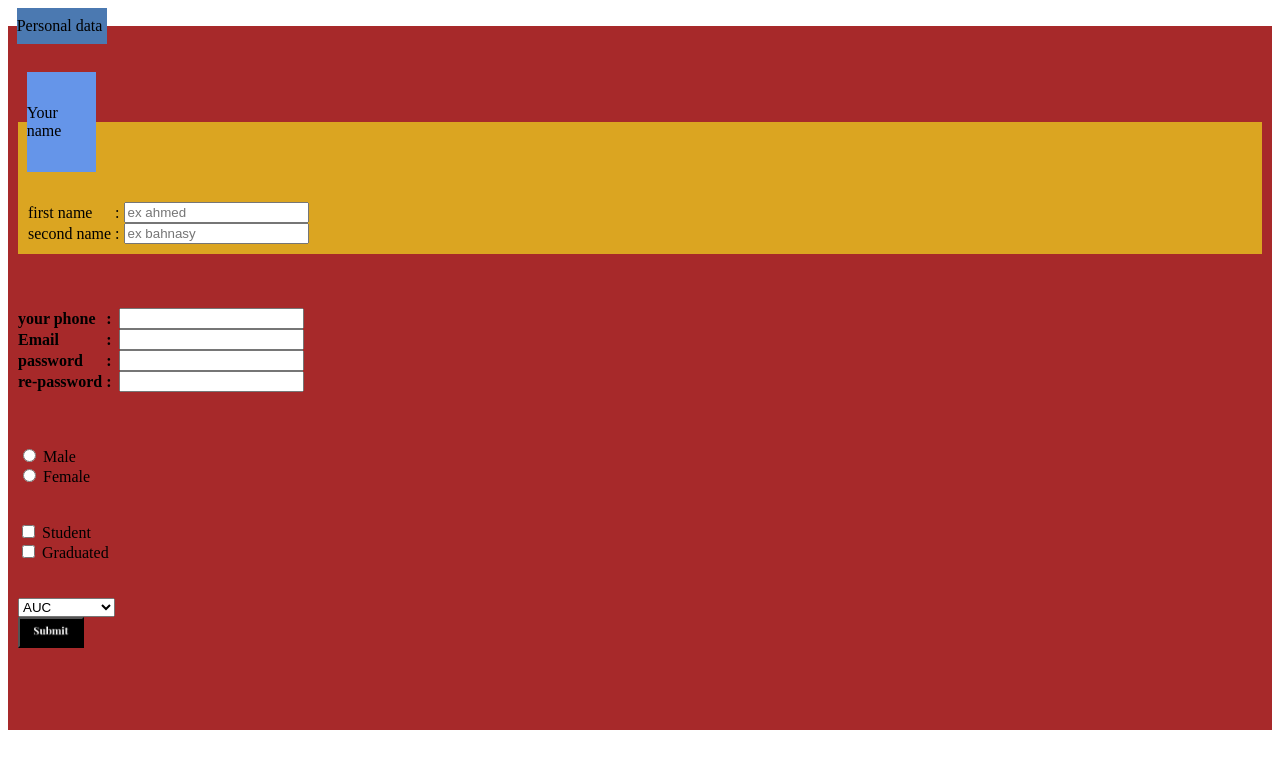
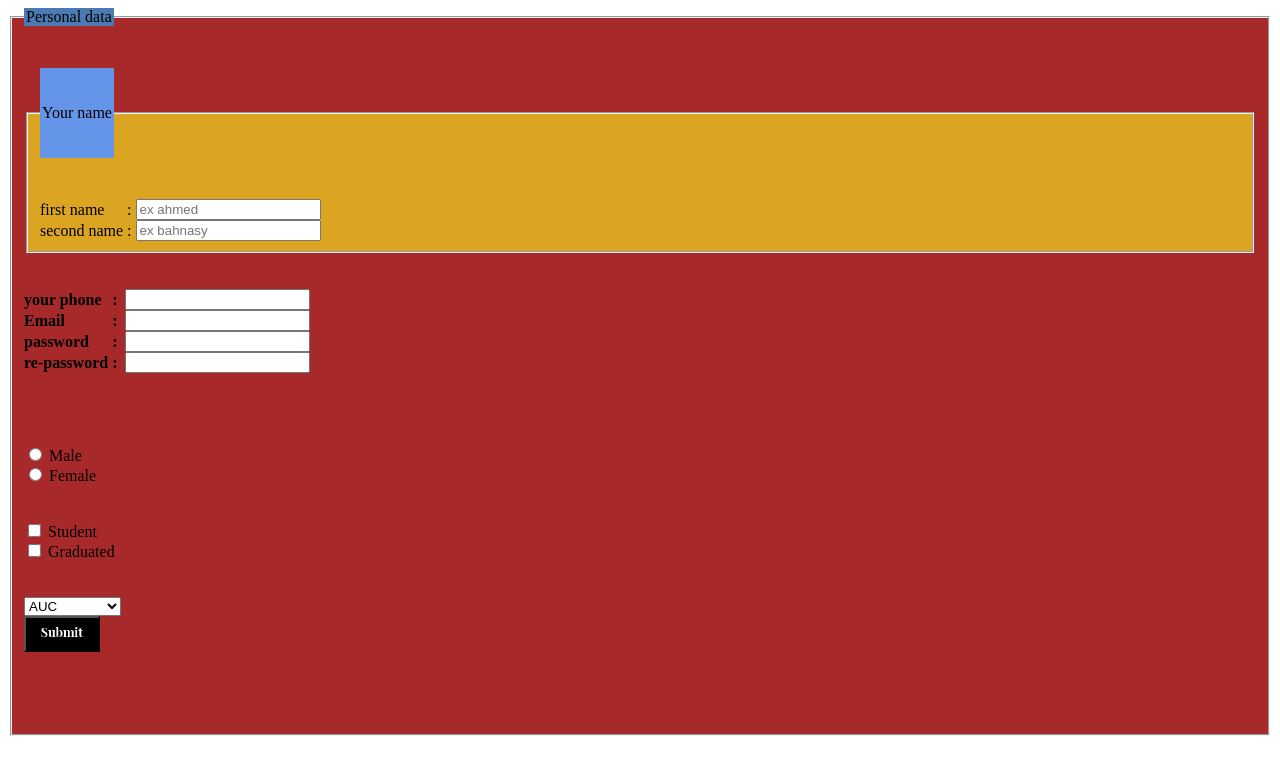
Before and after one commit to IbrahimNourEldeen/Task2._GDSC, a plain HTML site: page index.html in a window 1280 px wide. Drawn offline with Linux system fonts and the light colour scheme.

Commit message:
index.html

```diff
--- a/index.html
+++ b/index.html
@@ -1,5 +1,5 @@
 <!DOCTYPE html>
-<html lang="en" style="background-color: white;">
+<html lang="en">
 <head>
     <meta charset="UTF-8">
     <meta name="viewport" content="width=device-width, initial-scale=1.0">
@@ -7,54 +7,16 @@
 </head>
 
 <body>
-
-
-    <table cellpadding="0" cellspacing="0">
-        <tr>
-            <td width="10px">&nbsp;</td>
-            <td rowspan="2" style="background-color: #4b79b1;" width="100px">Personal data</td>
-            <td width="1500px">&nbsp;&nbsp;</td>
-        </tr>
-        <tr>
-            <td style="background-color:#a7292a;">&nbsp;</td>
-            <td style="background-color:#a7292a;" width="">&nbsp;</td>
-        </tr>
-        <tr style="background-color:#a7292a;">
-            <td style="background-color:#a7292a;">&nbsp;</td>
-            <td>&nbsp;</td>
-            <td>&nbsp;</td>
-        </tr>
-    </table>
-
-
-
-    <form style="background-color:#a7292a; padding: 10px;">
-
-
-
-
-            <table cellpadding="0" cellspacing="0">
-                <tr height="50px">
-                    <td width="10px">&nbsp;</td>
-                    <td rowspan="2" style="background-color: #6595e9;" width="80px">Your name</td>
-                    <td style="background-color:#a7292a;" width="1500px">&nbsp;&nbsp;</td>
-                </tr>
-                <tr height="50px">
-                    <td style="background-color: #dba521;">&nbsp;</td>
-                    <td style="background-color: #dba521;">&nbsp;</td>
-                </tr>
-                <tr style="background-color: #dba521;" height="30px">
-                    <td>&nbsp;</td>
-                    <td>&nbsp;</td>
-                    <td>&nbsp;</td>
-                </tr>
-            </table>
-
-
-
-
-        <div style="background-color:#dba521; padding: 0 10px 10px 10px;">
-        <table cellspacing="0" cellpadding="0">
+    <fieldset style="background-color:#a7292a;">
+        <legend style="background-color: #4b79b1;">Personal data</legend>
+    <br>
+    <br>
+    <form>
+        <fieldset style="background-color:#dba521;">
+            <legend style="background-color: #6595e9;"><br><br>Your name<br><br><br></legend>
+            <br>
+            <br>
+         <table cellspacing="0" cellpadding="0">
             <tr>
                 <td><label for="f">first name</label></td>
                 <td>&nbsp;:&nbsp;</td>
@@ -66,19 +28,14 @@
                 <td><input type="text" name="second" id="s" placeholder="ex bahnasy"> </td>
             </tr>
         </table>
-        </div>
-
-
-
-
-        <br>
+        </fieldset>
         <br>
         <br>
         <table cellspacing="0" cellpadding="0">
             <tr>
                 <td><label for="y"><strong>your phone</strong></label></td>
                 <td>&nbsp;<b>:</b>&nbsp;&nbsp;</td>
-                <td><input type="number" name="name" id="y"></td>
+                <td><input type="number" name="number" id="y"></td>
             </tr>
             <tr>
                 <td><label for="e"><strong>Email</strong></label></td>
@@ -96,8 +53,7 @@
                 <td><input type="password" name="repassword" id="re"></td>
             </tr>
         </table>
-
-
+        <br>
         <br>
         <br>
         <br>
@@ -118,12 +74,13 @@
             <option value="oo"> oooooooooo</option>
         </select>
         <br>
-        <button style="background-color: #000000;"><img src="photo.jpg" width="50px"></button>
+        <button style="background-color: #000000;"><img src="photo.jpg" width="60px"></button>
         <br>
         <br>
         <br>
         <br>
         <br>
     </form>
+    </fieldset>
 </body>
 </html>
```
